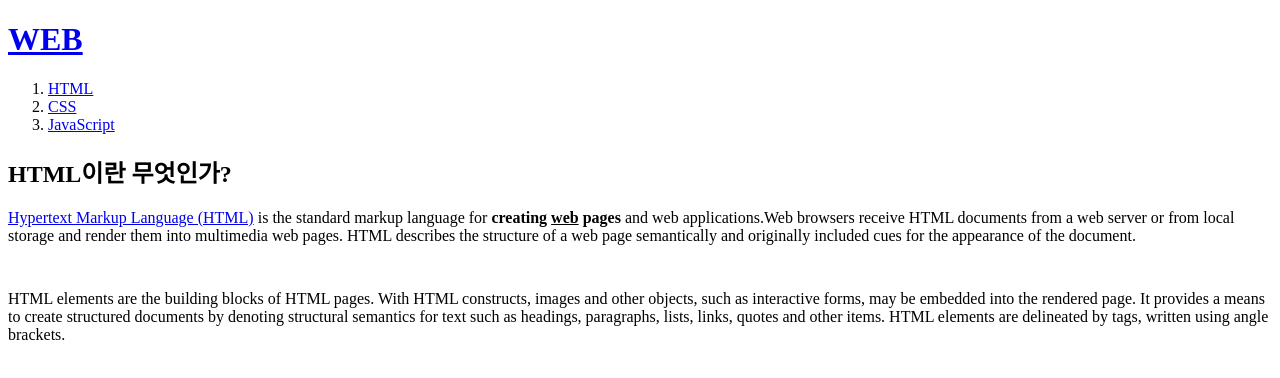
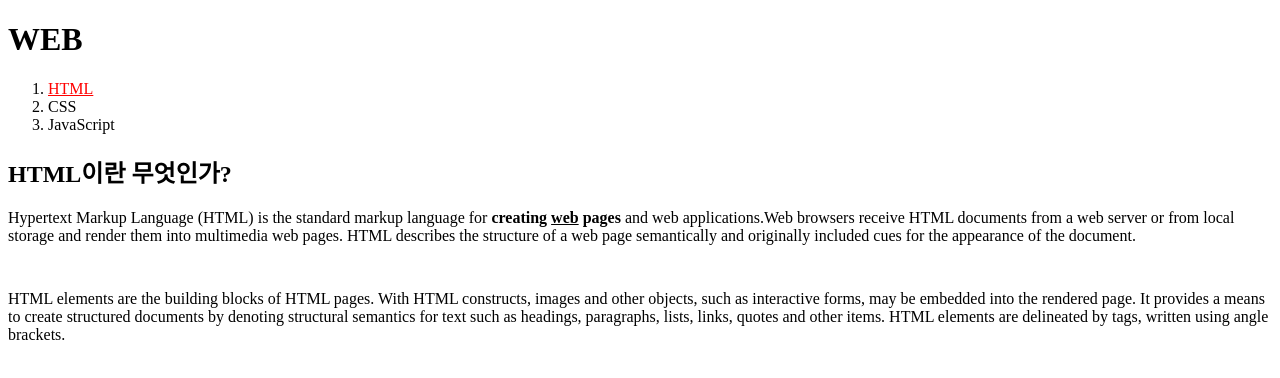
Before and after one commit to realwaterr/web-1, a plain HTML site: page 1.html in a window 1280 px wide. Drawn offline with Linux system fonts and the light colour scheme.

Commit message:
Update 1.html

```diff
--- a/1.html
+++ b/1.html
@@ -3,14 +3,27 @@
 <head>
   <title>WEB1-HTML</title>
   <meta charest="utf-8">
+  <style media="screen">
+    a {
+      color:black;
+      text-decoration: none;
+    }
+  </style>
 </head>
 <body>
   <h1><a href="index.html">WEB</a></h1>
   <ol>
-    <li><a href="1.html">HTML</a></li>
+    <li><a href="1.html" style="color:red;text-decoration:underline">HTML</a></li>
     <li><a href="2.html">CSS</a></li>
     <li><a href="3.html">JavaScript</a></li>
   </ol>
+<!--
+  <ol>
+    <li><a href="1.html"><font color="red">HTML</font></a></li>
+    <li><a href="2.html"><font color="red">CSS</font></a></li>
+    <li><a href="3.html"><font color="red">JavaScript</font></a></li>
+  </ol>
+  -->
   <h2>HTML이란 무엇인가?</h2>
   <p><a href="https://www.w3.org/TR/html52/" target="_blank" title="html5 sepecification">Hypertext Markup Language (HTML)</a>
   is the standard markup language for
```
